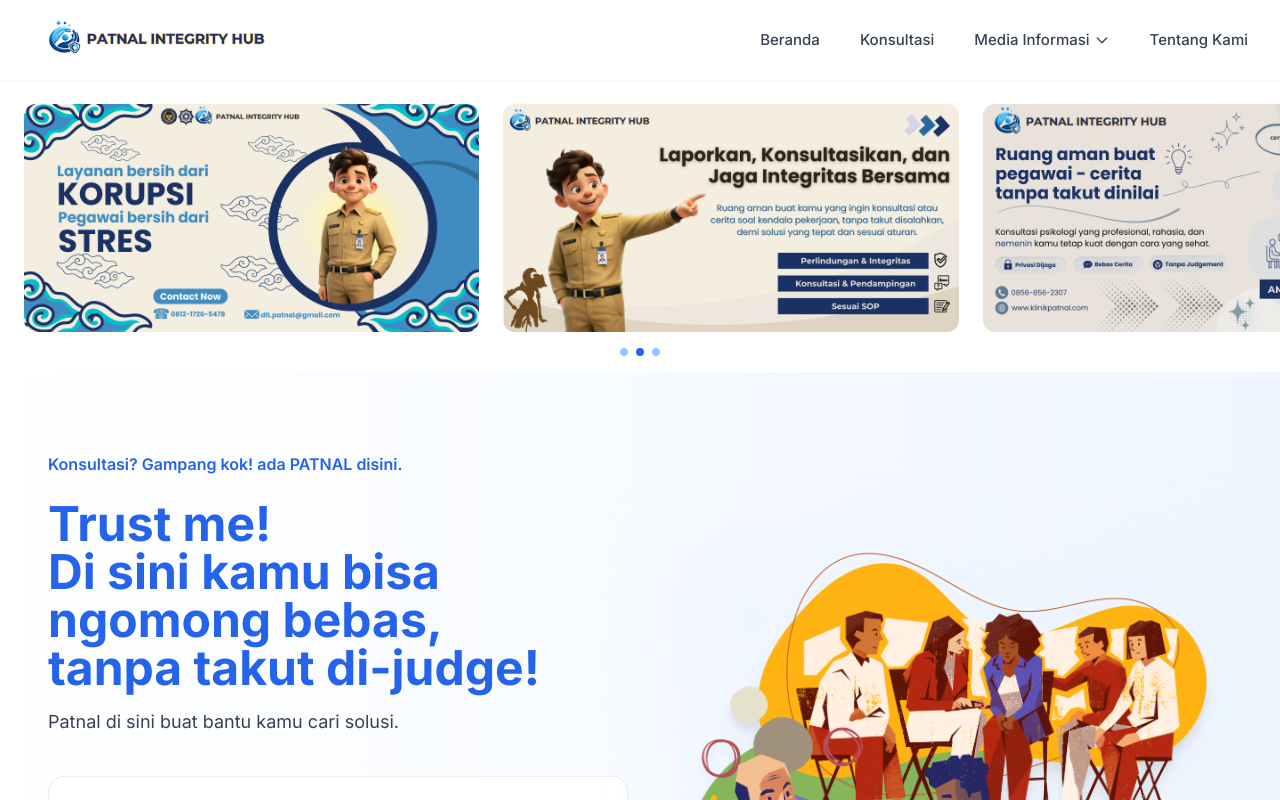
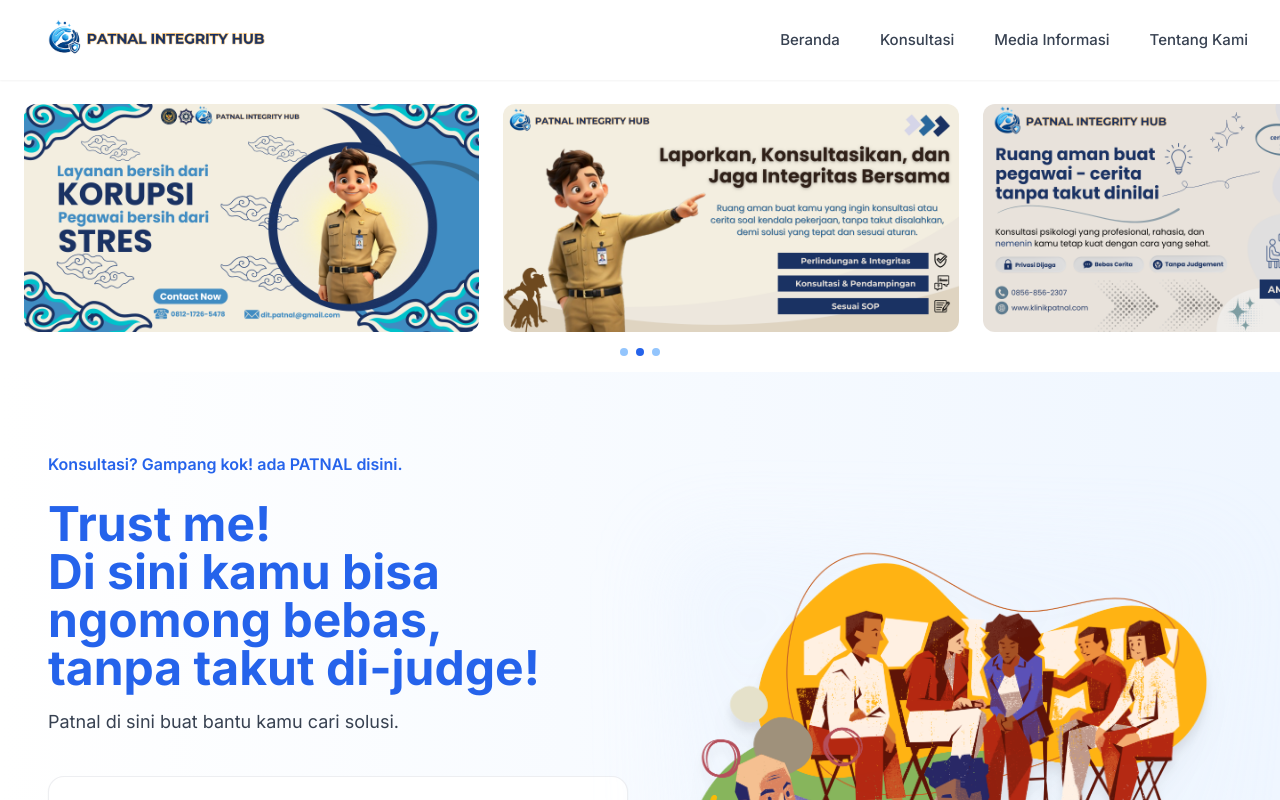
Before and after one commit to rifqimhmd/KLIP, a React (Vite) app in the folder frontend/: page / in a window 1280 px wide. Shown: the top 800 px of the page. Built offline with nearby package versions, Linux system fonts and the light colour scheme.

Commit message:
Refactor Header component to simplify navigation
Removed unused state variables and dropdown functionality for a cleaner header component. Updated mobile menu and navigation links for better accessibility.

```diff
--- a/frontend/src/components/Header.jsx
+++ b/frontend/src/components/Header.jsx
@@ -4,11 +4,7 @@
 export default function Header() {
   const location = useLocation();
   const [showMobileMenu, setShowMobileMenu] = useState(false);
-  const [openDropdown, setOpenDropdown] = useState(null);
   const [scrollHidden, setScrollHidden] = useState(false);
-  const [mobileDropdown, setMobileDropdown] = useState({
-    konten: false,
-  });
 
   // === HIDE HEADER ON SCROLL ===
   useEffect(() => {
@@ -22,24 +18,8 @@
     return () => window.removeEventListener("scroll", handleScroll);
   }, []);
 
-  const toggleDropdown = (menu) => {
-    setOpenDropdown(openDropdown === menu ? null : menu);
-  };
-
-  const toggleMobileMenu = () => {
-    setShowMobileMenu(!showMobileMenu);
-  };
-
   const closeMobileMenu = () => {
     setShowMobileMenu(false);
-    setMobileDropdown({ konten: false });
-  };
-
-  const toggleMobileDropdown = (menu) => {
-    setMobileDropdown((prev) => ({
-      ...prev,
-      [menu]: !prev[menu],
-    }));
   };
 
   return (
@@ -56,7 +36,7 @@
           {/* === KIRI: LOGO & HAMBURGER === */}
           <div className="flex items-center">
             <button
-              onClick={toggleMobileMenu}
+              onClick={() => setShowMobileMenu(!showMobileMenu)}
               className="md:hidden focus:outline-none mr-4 relative w-6 h-5"
             >
               <span className={`absolute left-0 block h-[2px] w-6 bg-gray-700 transition-all duration-300 ${showMobileMenu ? "rotate-45 top-2.5" : "top-0"}`}></span>
@@ -73,35 +53,19 @@
             </a>
           </div>
 
-          {/* === NAVIGASI DESKTOP === */}
+          {/* === NAVIGASI DESKTOP (Tanpa Dropdown) === */}
           <nav className="hidden md:flex space-x-10 font-medium text-[15px] items-center">
             <a href="/" className="text-gray-700 hover:text-blue-600 transition">Beranda</a>
 
             <a href="https://konsultasi.klinikpatnal.com/" className="text-gray-700 hover:text-blue-600 transition">Konsultasi</a>
 
-            {/* Dropdown Media Informasi (Hanya Pustaka Dokumen) */}
-            <div className="relative group">
-              <button
-                onClick={() => toggleDropdown("konten")}
-                className="flex items-center space-x-1 text-gray-700 hover:text-blue-600 transition focus:outline-none"
-              >
-                <span>Media Informasi</span>
-                <svg className={`h-4 w-4 transition-transform ${openDropdown === "konten" ? "rotate-180" : ""}`} fill="none" viewBox="0 0 24 24" stroke="currentColor">
-                  <path strokeLinecap="round" strokeLinejoin="round" strokeWidth="2" d="M19 9l-7 7-7-7" />
-                </svg>
-              </button>
-
-              {openDropdown === "konten" && (
-                <div className="absolute left-0 mt-3 w-48 bg-white border border-gray-100 rounded-xl shadow-xl py-2 overflow-hidden">
-                  <a
-                    href={location.pathname === "/" ? "#pustakadokumen" : "/"}
-                    className="block px-5 py-2.5 text-sm text-gray-600 hover:bg-blue-50 hover:text-blue-600 transition"
-                  >
-                    Pustaka Dokumen
-                  </a>
-                </div>
-              )}
-            </div>
+            {/* Sekarang Media Informasi langsung berupa Link (bukan Button Dropdown) */}
+            <a
+              href={location.pathname === "/" ? "#pustakadokumen" : "/#pustakadokumen"}
+              className="text-gray-700 hover:text-blue-600 transition"
+            >
+              Media Informasi
+            </a>
 
             <a href="/tentang" className="text-gray-700 hover:text-blue-600 transition">Tentang Kami</a>
           </nav>
@@ -122,27 +86,13 @@
           <a href="/" className="px-6 py-4 text-gray-700 hover:bg-blue-50 font-medium border-b border-gray-50" onClick={closeMobileMenu}>Beranda</a>
           <a href="https://konsultasi.klinikpatnal.com/" className="px-6 py-4 text-gray-700 hover:bg-blue-50 font-medium border-b border-gray-50" onClick={closeMobileMenu}>Konsultasi</a>
 
-          <button
-            onClick={() => toggleMobileDropdown("konten")}
-            className="w-full text-left px-6 py-4 text-gray-700 hover:bg-blue-50 flex justify-between items-center font-medium border-b border-gray-50"
+          <a
+            href={location.pathname === "/" ? "#pustakadokumen" : "/#pustakadokumen"}
+            className="px-6 py-4 text-gray-700 hover:bg-blue-50 font-medium border-b border-gray-50"
+            onClick={closeMobileMenu}
           >
-            <span>Media Informasi</span>
-            <svg className={`w-4 h-4 transition-transform ${mobileDropdown.konten ? "rotate-180" : ""}`} fill="none" stroke="currentColor" viewBox="0 0 24 24">
-              <path strokeLinecap="round" strokeLinejoin="round" strokeWidth="2" d="M19 9l-7 7-7-7" />
-            </svg>
-          </button>
-
-          {mobileDropdown.konten && (
-            <div className="bg-gray-50">
-              <a
-                href={location.pathname === "/" ? "#pustakadokumen" : "/"}
-                className="block px-12 py-3 text-sm text-gray-600 hover:text-blue-600"
-                onClick={closeMobileMenu}
-              >
-                Pustaka Dokumen
-              </a>
-            </div>
-          )}
+            Media Informasi
+          </a>
 
           <a href="/tentang" className="px-6 py-4 text-gray-700 hover:bg-blue-50 font-medium border-b border-gray-50" onClick={closeMobileMenu}>Tentang Kami</a>
         </nav>
```
